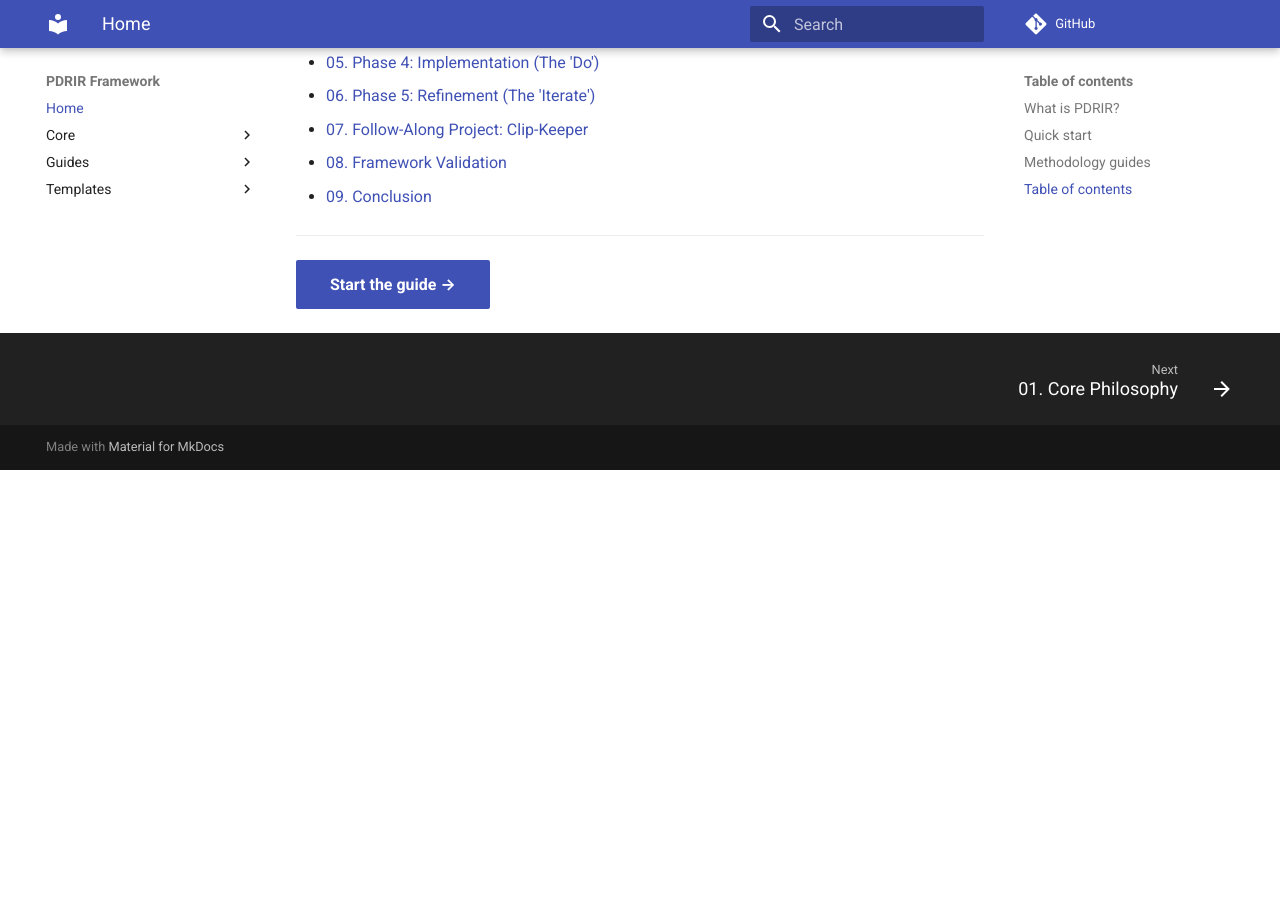
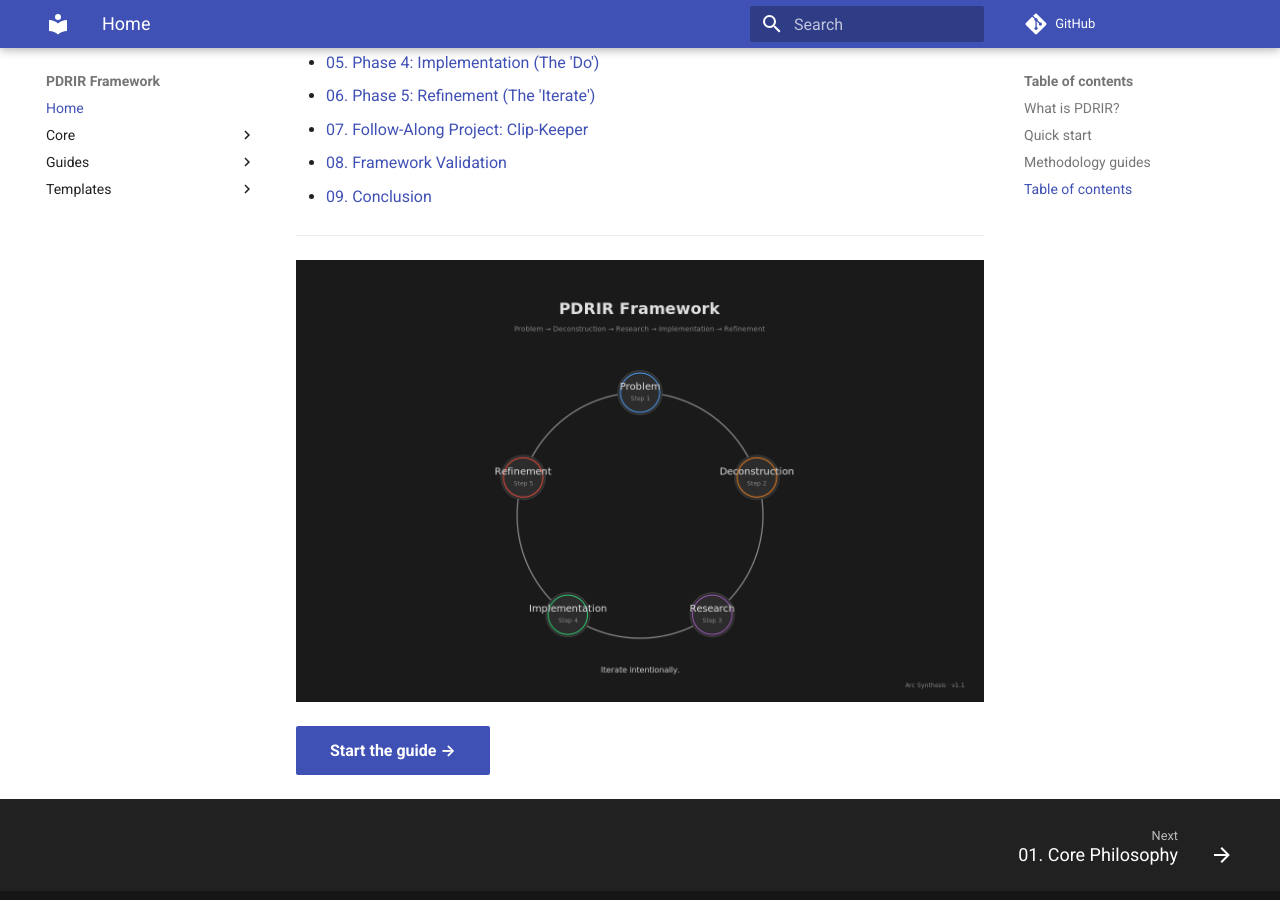
Before and after one commit to majimba/pdrir-framework, an MkDocs documentation site: the page built from docs/index.md, in a window 1280 px wide and 900 px high, scrolled down 1001 px. Built offline with MkDocs 1.6.1 and Material for MkDocs 9.7.7, drawn with Linux system fonts in a browser that asks for light colours; comment, search, counter and statistics services are not loaded; before the commit the page ends 1471 px from its top, so only the background shows below that.

Commit message:
docs(home): add PDRIR loop overview image and link to start the guide

```diff
--- a/docs/index.md
+++ b/docs/index.md
@@ -38,4 +38,6 @@ Problem, Deconstruction, Research, Implementation, and Refinement. It blends pri
 
 ---
 
+[![PDRIR Loop Overview](./assets/images/pdrir_loop_final.png){ width=720px }](./core/01-core-philosophy.md)
+
 [Start the guide →](./core/01-core-philosophy.md){ .md-button .md-button--primary }
```
Also changed, not shown: docs/assets/images/pdrir_loop_final.png (added).
